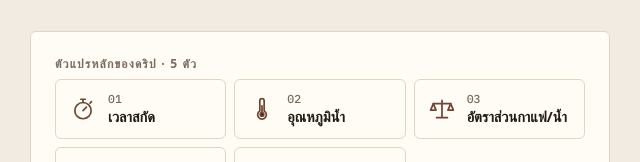
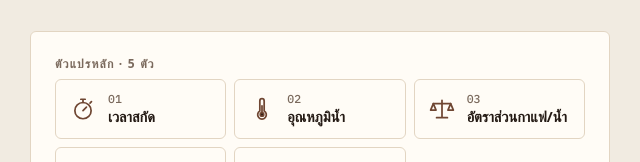
Before and after one commit to kitiphong-kho/coffee_extraction, a plain HTML site: page interactive-book/ch1.html in a window 1280 px wide. Shown: the part 5470-5632 px from the top of the page, 322-962 px from the left. Drawn offline with Linux system fonts and the light colour scheme; a web font is replaced by a local one.

Commit message:
Rename the core variable group to match the intro
Co-Authored-By: Claude Opus 5.5 <noreply@anthropic.com>

```diff
--- a/interactive-book/ch1.html
+++ b/interactive-book/ch1.html
@@ -156,7 +156,7 @@
 <p>ตัวแปรหลักทั้ง 5 ตัว ได้แก่ เวลาสกัด อุณหภูมิน้ำ อัตราส่วน ขนาดบด และคุณภาพน้ำ เป็นตัวแปรที่ใช้กับทุกวิธีชง ดริปยังมีตัวแปรเสริมเฉพาะตัวอีกหนึ่งตัว คือ <a class="term" data-term="agitation" href="appendix.html#g-agitation"><strong>การกวน/การรินน้ำ</strong></a> (Agitation) ส่วน<strong>แรงดัน</strong>เป็นตัวแปรของวิธีชงแบบแรงดัน เช่น เอสเพรสโซ ดริปไม่ใช้ เพราะอาศัยแรงโน้มถ่วงอย่างเดียว</p>
 <figure class="fig">
   <div class="fig-body">
-    <p class="param-group">ตัวแปรหลักของดริป · 5 ตัว</p>
+    <p class="param-group">ตัวแปรหลัก · 5 ตัว</p>
     <div class="param-grid">
         <button type="button" class="param-tile" data-param="0" aria-expanded="false"><svg class="pt-ico" viewBox="0 0 24 24" aria-hidden="true"><circle cx="12" cy="13.5" r="7.5"/><path d="M10 3h4M12 3v3M12 13.5l3.2-3.2M18.5 6.5l1.3-1.3"/></svg><div class="num">01</div><div class="label">เวลาสกัด</div></button>
         <button type="button" class="param-tile" data-param="1" aria-expanded="false"><svg class="pt-ico" viewBox="0 0 24 24" aria-hidden="true"><path d="M10 4.5a2 2 0 0 1 4 0v9.3a4 4 0 1 1-4 0z"/><path d="M12 9v7"/><circle cx="12" cy="17" r="1.6" fill="currentColor"/></svg><div class="num">02</div><div class="label">อุณหภูมิน้ำ</div></button>
```
